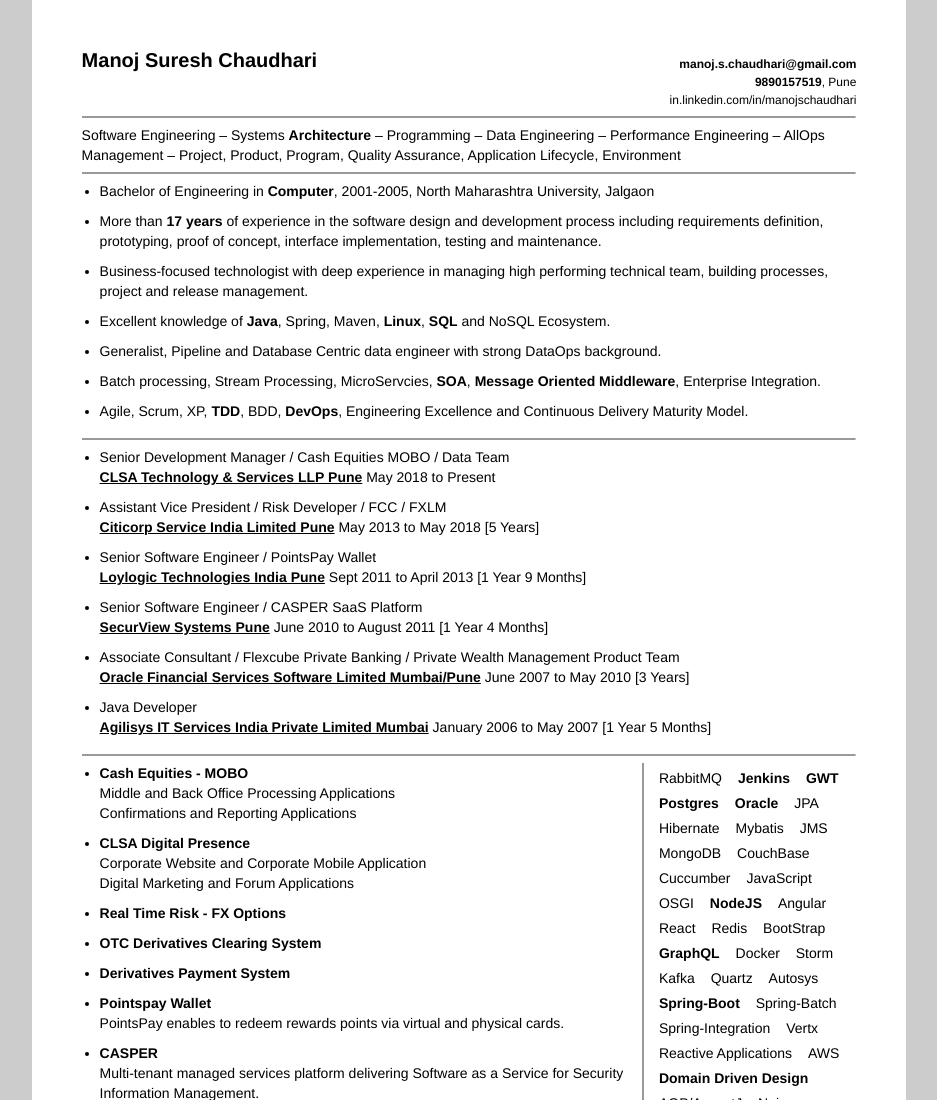
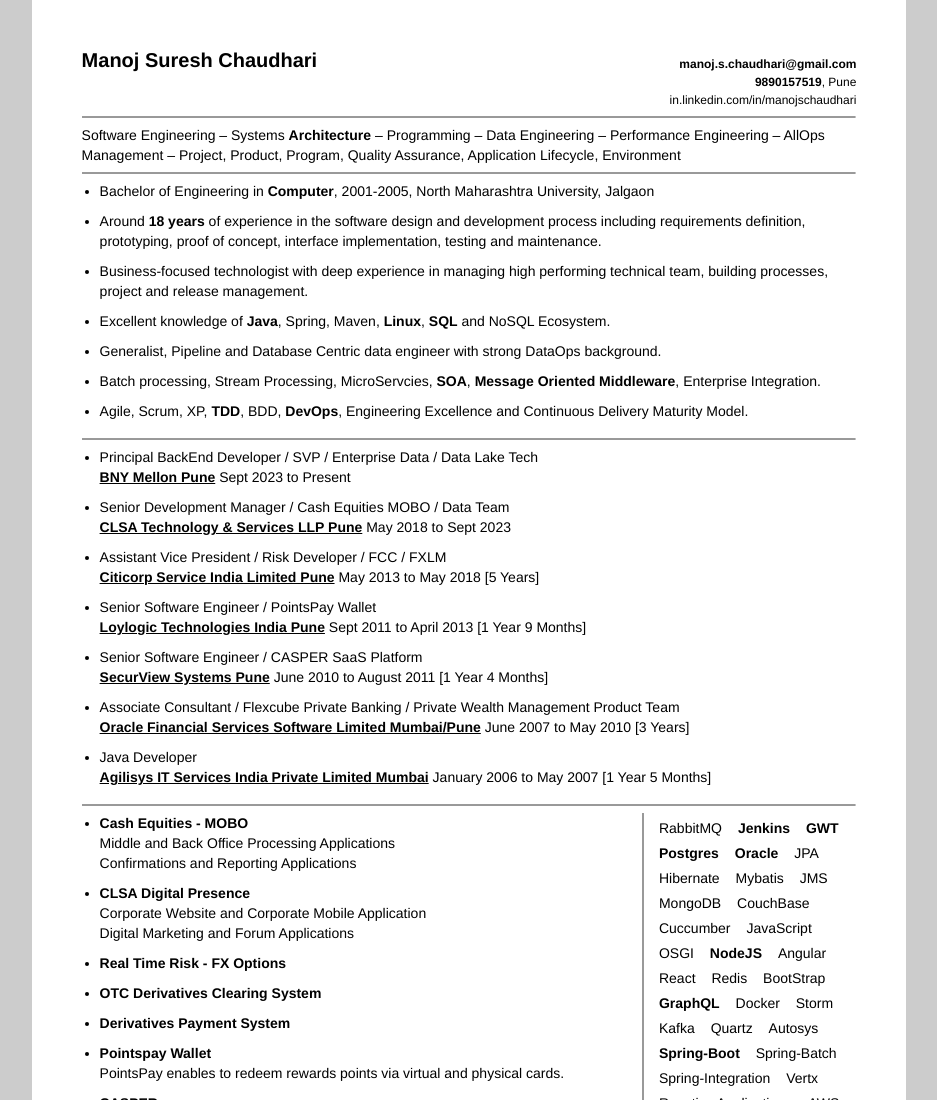
Before and after one commit to manojschaudhari/manojschaudhari.github.io, a plain HTML site: page index.html in a window 1280 px wide. Shown: the top 1100 px of the page, without its empty margins (171-1108 px from the left). Drawn offline with Linux system fonts and the light colour scheme.

Commit message:
Update index.html
change 2023

```diff
--- a/index.html
+++ b/index.html
@@ -95,7 +95,7 @@
                     Bachelor of Engineering in <b>Computer</b>, 2001-2005, North Maharashtra University, Jalgaon
                 </li>
                 <li>
-                    More than <b>17 years</b> of experience in the software design and development process including
+                    Around <b>18 years</b> of experience in the software design and development process including
                     requirements
                     definition, prototyping, proof of concept, interface implementation, testing and maintenance.
                 </li>
@@ -122,10 +122,15 @@
         <hr style="border-bottom: 1px solid #999;" />
         <div style="border1:1px solid red;width:100%;">
             <ul>
+				<li>
+                    Principal BackEnd Developer / SVP / Enterprise Data / Data Lake Tech <br />
+                    <b><u>BNY Mellon Pune</u></b>
+                    <span style="floaqt:right;padding-bottom: 10px;">Sept 2023 to Present</span>
+                </li>
                 <li>
                     Senior Development Manager / Cash Equities MOBO / Data Team <br />
                     <b><u>CLSA Technology & Services LLP Pune</u></b>
-                    <span style="floaqt:right;padding-bottom: 10px;">May 2018 to Present</span>
+                    <span style="floaqt:right;padding-bottom: 10px;">May 2018 to Sept 2023</span>
                 </li>
                 <li>
                     Assistant Vice President / Risk Developer / FCC / FXLM<br />
```
